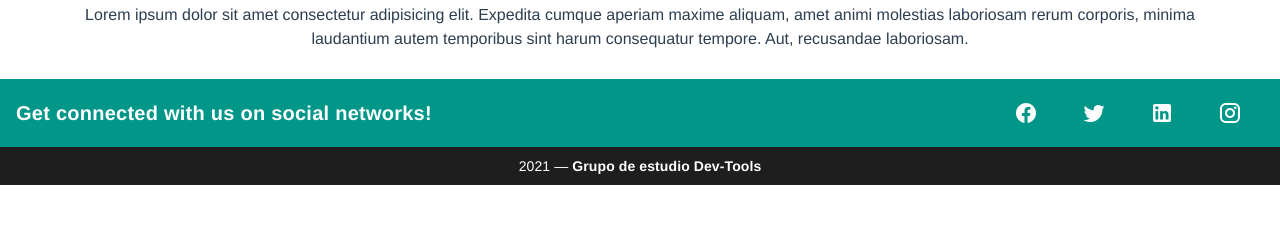
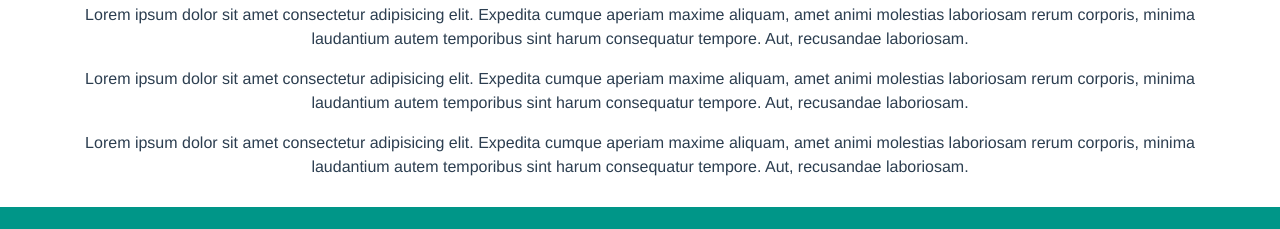
Before and after one commit to alejandro088/recommended-repository, a Vue app: page / in a window 1280 px wide. Shown: the part 500-729 px from the top of the page. Built offline with nearby package versions, Linux system fonts and the light colour scheme.

Commit message:
add more paragraphs

```diff
--- a/src/views/Home.vue
+++ b/src/views/Home.vue
@@ -20,6 +20,20 @@
                 laboriosam rerum corporis, minima laudantium autem temporibus
                 sint harum consequatur tempore. Aut, recusandae laboriosam.
             </p>
+
+            <p>
+                Lorem ipsum dolor sit amet consectetur adipisicing elit.
+                Expedita cumque aperiam maxime aliquam, amet animi molestias
+                laboriosam rerum corporis, minima laudantium autem temporibus
+                sint harum consequatur tempore. Aut, recusandae laboriosam.
+            </p>
+
+            <p>
+                Lorem ipsum dolor sit amet consectetur adipisicing elit.
+                Expedita cumque aperiam maxime aliquam, amet animi molestias
+                laboriosam rerum corporis, minima laudantium autem temporibus
+                sint harum consequatur tempore. Aut, recusandae laboriosam.
+            </p>
         </v-container>
 
         <Footer />
```
